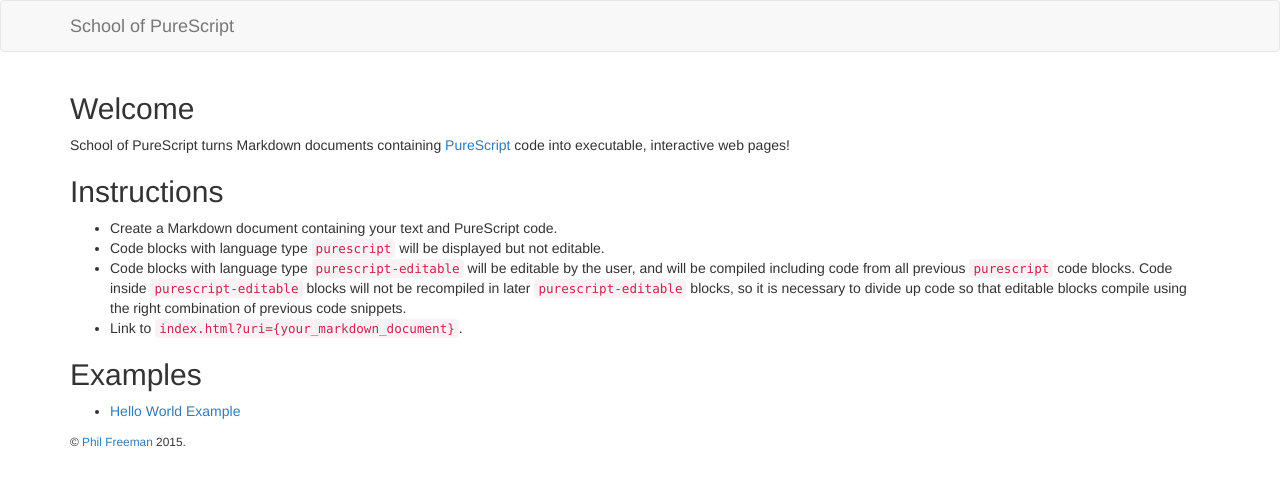
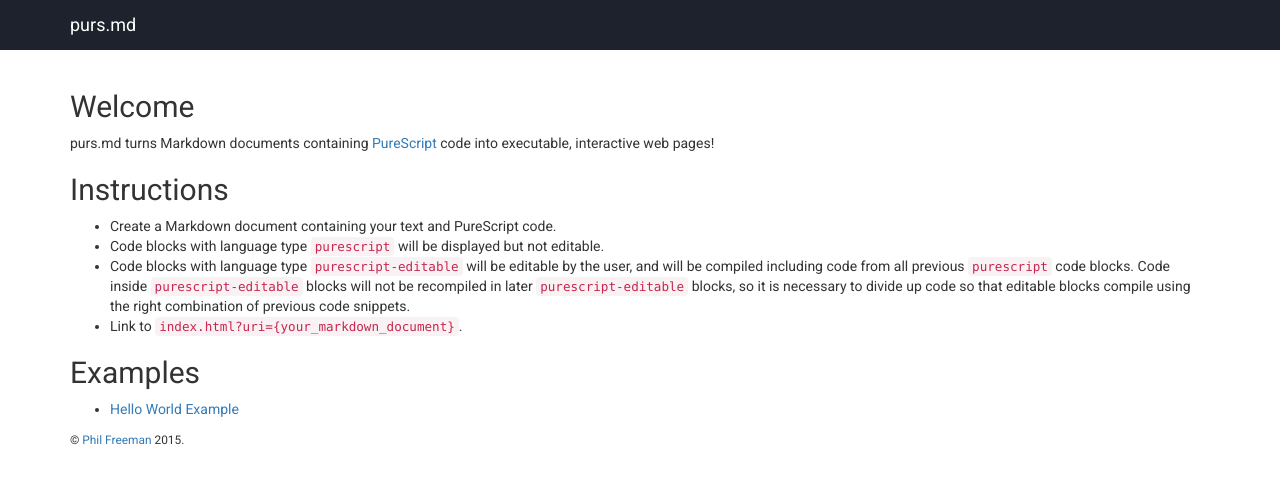
Before and after one commit to asolove/purs.md, a plain HTML site: page index.html in a window 1280 px wide. Drawn offline with nearby package versions, Linux system fonts and the light colour scheme.

Commit message:
Name, formatting

```diff
--- a/index.html
+++ b/index.html
@@ -2,10 +2,16 @@
 <html>
     <head>
         <title>
-            School of PureScript
+            purs.md
         </title>
-        <link rel="stylesheet" href="https://cdnjs.cloudflare.com/ajax/libs/bootswatch/3.3.5/flatly/bootstrap.min.css" type="text/css">
+        <link rel="stylesheet" href="assets/highlight.css">
+        <link href='https://fonts.googleapis.com/css?family=Roboto:400' rel='stylesheet' type='text/css'>
+        <link href="https://maxcdn.bootstrapcdn.com/bootstrap/3.3.5/css/bootstrap.min.css" rel="stylesheet">
         <style>
+            body {
+                font-family: 'Roboto', sans-serif;
+            }
+
             .example {
                 box-shadow: 0 0 2px gray;
                 overflow: hidden;
@@ -30,6 +36,7 @@
             }
 
             .console iframe {
+
                 width: 100%;
                 border: 0;
             }
@@ -40,8 +47,19 @@
                 border-radius: 1px;
                 box-shadow: 0 0 1px gray;
             }
+
+            .navbar {
+
+                background-color: #1d222d;
+                border-radius: 0;
+                border: 0;
+            }
+
+                .navbar-default .navbar-brand {
+
+                    color: white;
+                }
         </style>
-        <link rel="stylesheet" href="assets/highlight.css">
         <script src="assets/highlight.pack.js"></script>
         <script src="https://cdnjs.cloudflare.com/ajax/libs/jquery/2.1.4/jquery.js" type="text/javascript"></script>
         <script src="assets/debounce.js" type="text/javascript"></script>
@@ -234,7 +252,7 @@
         <div class="navbar navbar-default">
             <div class="container">
                 <div class="navbar-header">
-                    <a class="navbar-brand" href="index.html">School of PureScript</a>
+                    <a class="navbar-brand" href="index.html">purs.md</a>
                 </div>
             </div>
         </div>
@@ -242,7 +260,7 @@
             <div id="content">
                 <h2>Welcome</h2>
 
-                <p>School of PureScript turns Markdown documents containing <a href="http://purescript.org">PureScript</a> code into executable, interactive web pages!</p>
+                <p>purs.md turns Markdown documents containing <a href="http://purescript.org">PureScript</a> code into executable, interactive web pages!</p>
 
                 <h2>Instructions</h2>
 
```
